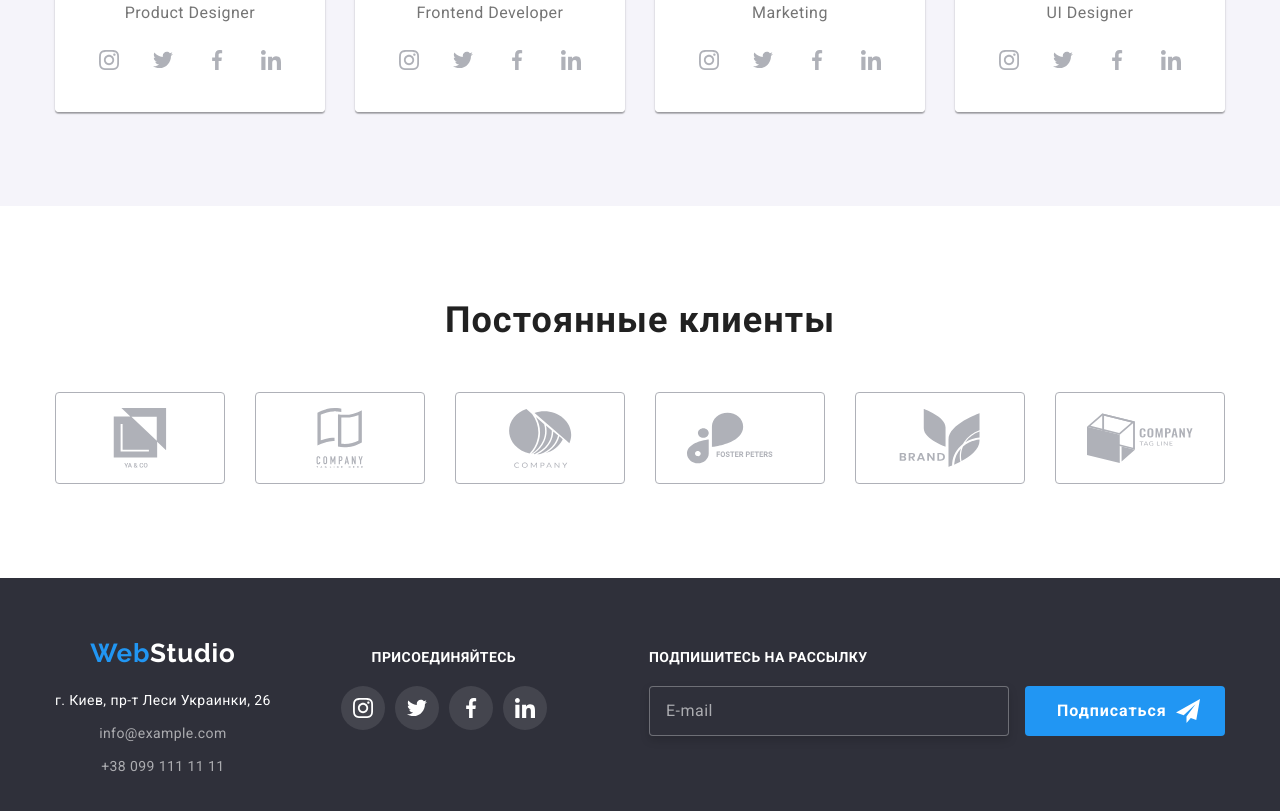
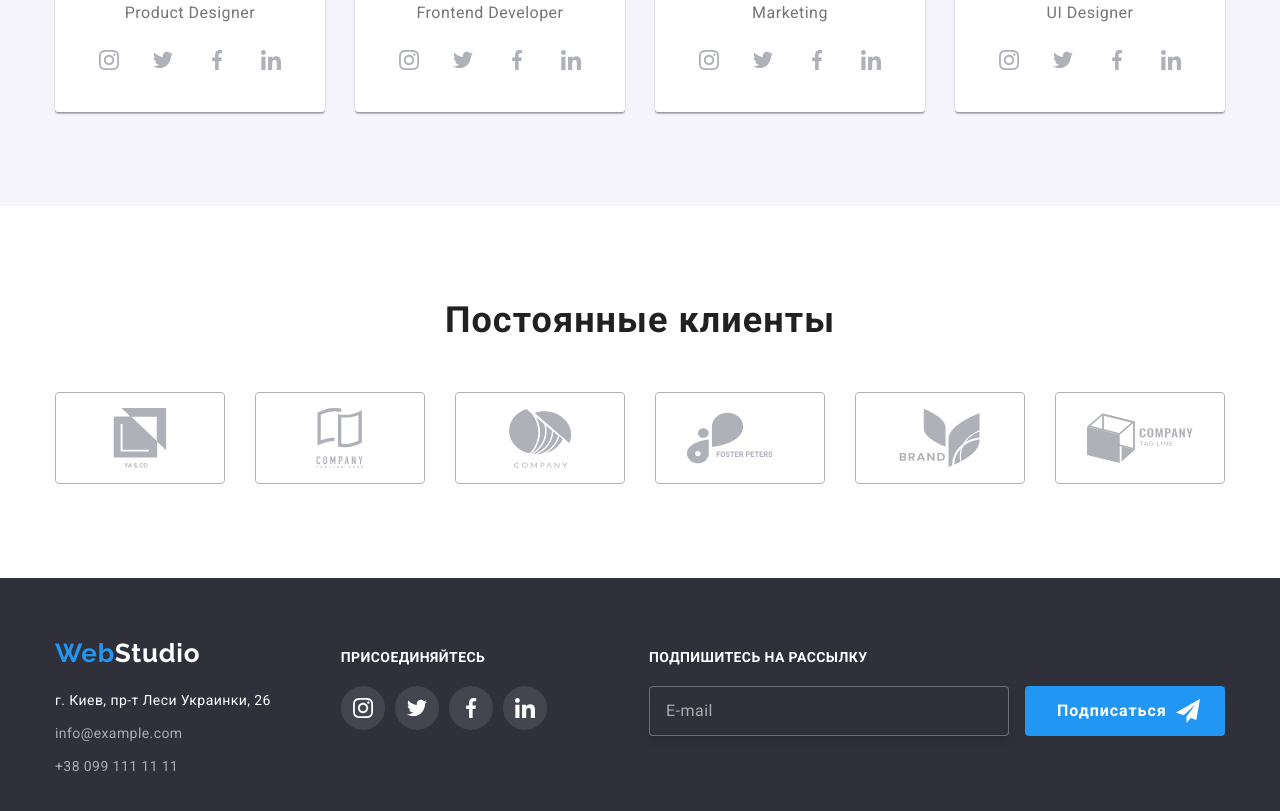
Before and after one commit to AvramovAl/goit-markup-hw-08, a plain HTML site: page index.html in a window 1280 px wide. Shown: the part 2100-2911 px from the top of the page. Drawn offline with nearby package versions, Linux system fonts and the light colour scheme.

Commit message:
Правки модалки

```diff
--- a/sass/layout/_backdrop.scss
+++ b/sass/layout/_backdrop.scss
@@ -14,12 +14,9 @@
 
 .modal {
   padding: 40px;
+  width: 100%;
 
-  @media screen and (max-width: 767px) {
-    width: 100%;
-  }
-
-  @media screen and (min-width: 768px) {
+  @media screen and (min-width: 480px) {
     width: 450px;
   }
 
--- a/sass/layout/_footer.scss
+++ b/sass/layout/_footer.scss
@@ -30,11 +30,12 @@
 }
 
 .footer__address {
-  text-align: center;
+  @media screen and (max-width: 1199px) {
+    text-align: center;
+  }
 }
 
 .address__list {
-  text-align: center;
   margin-top: 20px;
 }
 
@@ -75,8 +76,11 @@
   line-height: 1.14;
   letter-spacing: 0.03em;
   text-transform: uppercase;
-  text-align: center;
   margin-bottom: 20px;
+
+  @media screen and (max-width: 1199px) {
+    text-align: center;
+  }
 
   @media screen and (max-width: 767px) {
     margin-top: 60px;
```
Also changed, not shown: css/main.css, css/main.min.css, 2 other files.
